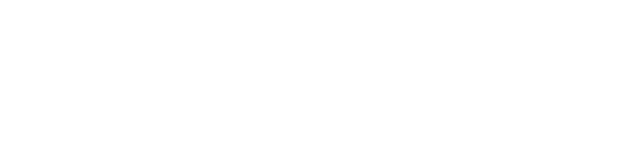
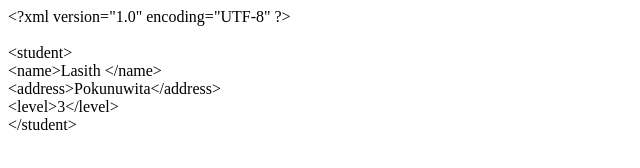
Before and after one commit to LasithEranga/XMLHttpRequest, a plain HTML site: page index.html in a window 1280 px wide. Shown: the whole page, without its empty margins (0-640 px from the left). Drawn offline with Linux system fonts and the light colour scheme.

Commit message:
simple request

```diff
--- /dev/null
+++ b/XMLFiles/Students.xml
@@ -0,0 +1,7 @@
+<?xml version="1.0" encoding="UTF-8" ?>
+
+<student>
+    <name>Lasith </name>
+    <address>Pokunuwita</address>
+    <level>3</level>
+</student>
--- a/index.html
+++ b/index.html
@@ -8,5 +8,22 @@
 </head>
 <body>
 
+    <div id="output">
+
+    </div>
+
+    <script>
+        const xhttp = new XMLHttpRequest();
+        xhttp.onreadystatechange = () => {
+            if(xhttp.readyState == 4 && xhttp.status == 200){
+                document.getElementById("output").innerText = xhttp.responseText;
+                console.log(xhttp)
+            }
+        }
+
+        xhttp.open("GET", "XMLFiles/Students.xml", true);
+        xhttp.send();
+    </script>
+
 </body>
 </html>
```
